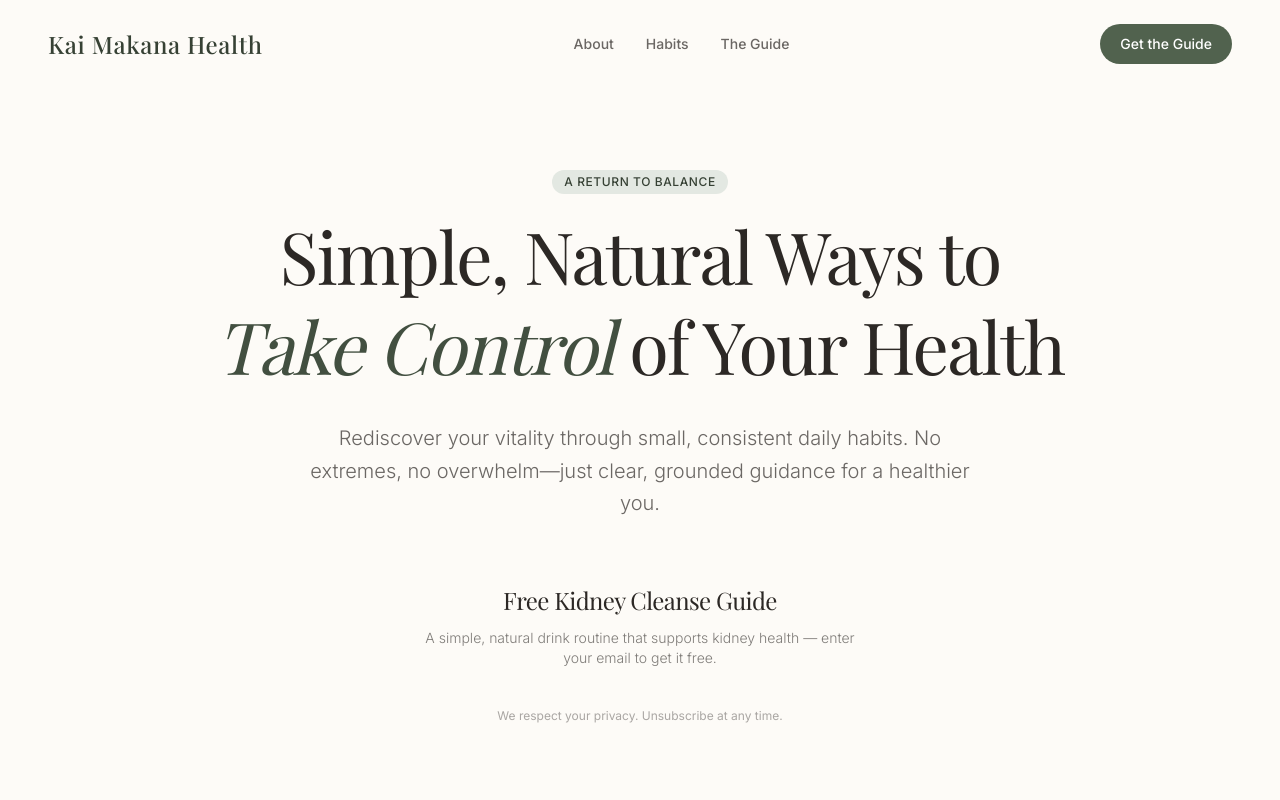
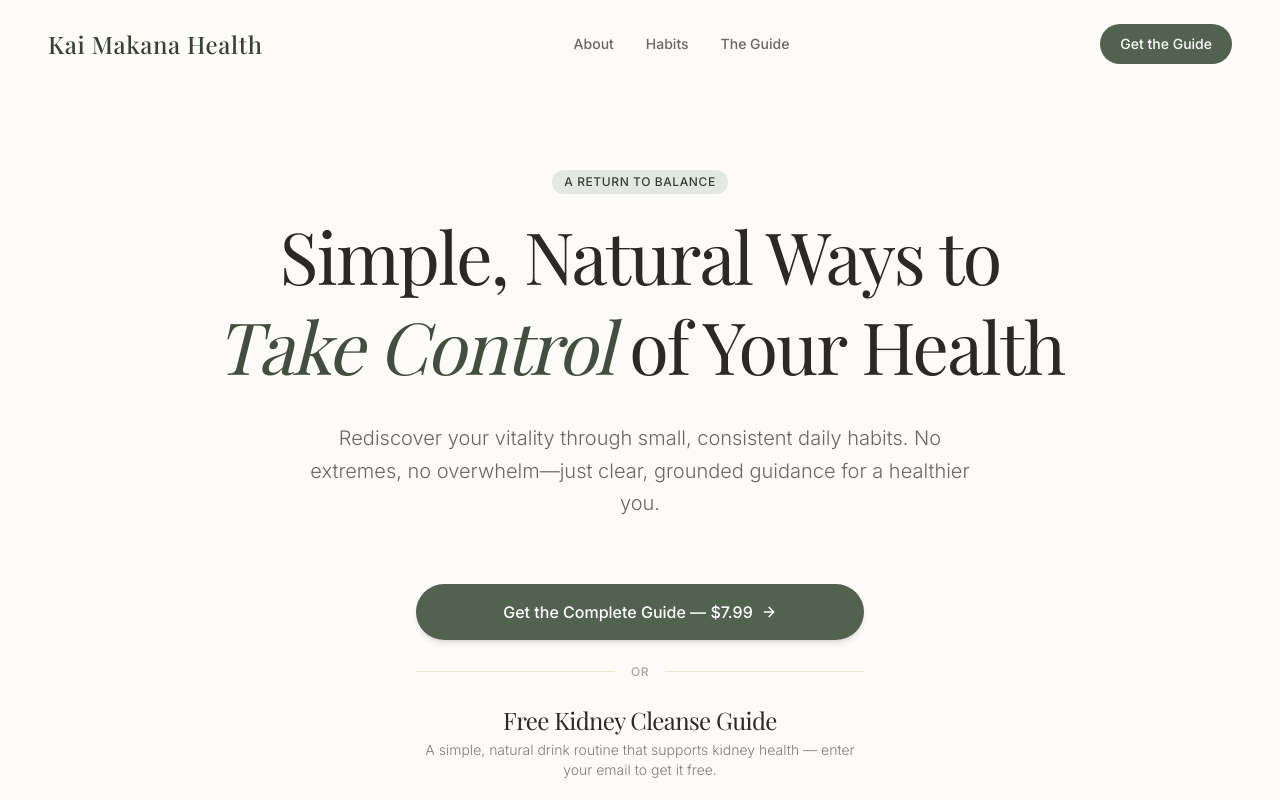
Before and after one commit to KaiMakana/Kai-Makana, a React (Vite) app: page / in a window 1280 px wide. Shown: the top 800 px of the page. Built offline with nearby package versions, Linux system fonts and the light colour scheme; a web font is replaced by a local one.

Commit message:
Add Gumroad buy button (.99) + overlay to hero

```diff
--- a/index.html
+++ b/index.html
@@ -16,6 +16,9 @@
         send_page_view: true
       });
     </script>
+
+    <!-- Gumroad overlay checkout -->
+    <script src="https://gumroad.com/js/gumroad.js"></script>
   </head>
   <body>
     <div id="root"></div>
--- a/src/App.tsx
+++ b/src/App.tsx
@@ -94,15 +94,41 @@ export default function App() {
             <p className="text-lg md:text-xl text-earth-900/70 max-w-2xl mx-auto font-light leading-relaxed">
               Rediscover your vitality through small, consistent daily habits. No extremes, no overwhelm—just clear, grounded guidance for a healthier you.
             </p>
-            <div className="max-w-md mx-auto pt-8">
-              <h2 className="text-xl md:text-2xl font-serif text-earth-900 mb-3">
+            <div className="max-w-md mx-auto pt-8 space-y-6">
+              {/* Buy Button — Primary CTA */}
+              <a
+                href="https://kaimakana.gumroad.com/l/sbmvnn"
+                data-gumroad-overlay="true"
+                data-gumroad-action="buy"
+                onClick={() => {
+                  if (typeof window !== 'undefined' && (window as any).gtag) {
+                    (window as any).gtag('event', 'gumroad_click', {
+                      event_category: 'purchase',
+                      event_label: 'guide_cta_hero'
+                    });
+                  }
+                }}
+                className="block w-full px-8 py-4 text-base font-medium text-white bg-sage-600 hover:bg-sage-700 rounded-full transition-all shadow-md hover:shadow-lg flex items-center justify-center gap-2"
+              >
+                Get the Complete Guide — $7.99 <ArrowRight className="w-4 h-4" />
+              </a>
+
+              {/* Divider */}
+              <div className="flex items-center gap-4">
+                <div className="flex-1 border-t border-sand-200"></div>
+                <span className="text-xs text-earth-900/40 uppercase tracking-wider font-medium">or</span>
+                <div className="flex-1 border-t border-sand-200"></div>
+              </div>
+
+              {/* Free Lead Magnet */}
+              <h2 className="text-xl md:text-2xl font-serif text-earth-900 mb-1">
                 Free Kidney Cleanse Guide
               </h2>
-              <p className="text-earth-900/60 text-sm mb-6 font-light">
+              <p className="text-earth-900/60 text-sm font-light">
                 A simple, natural drink routine that supports kidney health — enter your email to get it free.
               </p>
               <div id="beehiiv-embed" className="flex justify-center"></div>
-              <p className="text-xs text-earth-900/40 mt-4">
+              <p className="text-xs text-earth-900/40">
                 We respect your privacy. Unsubscribe at any time.
               </p>
             </div>
```
